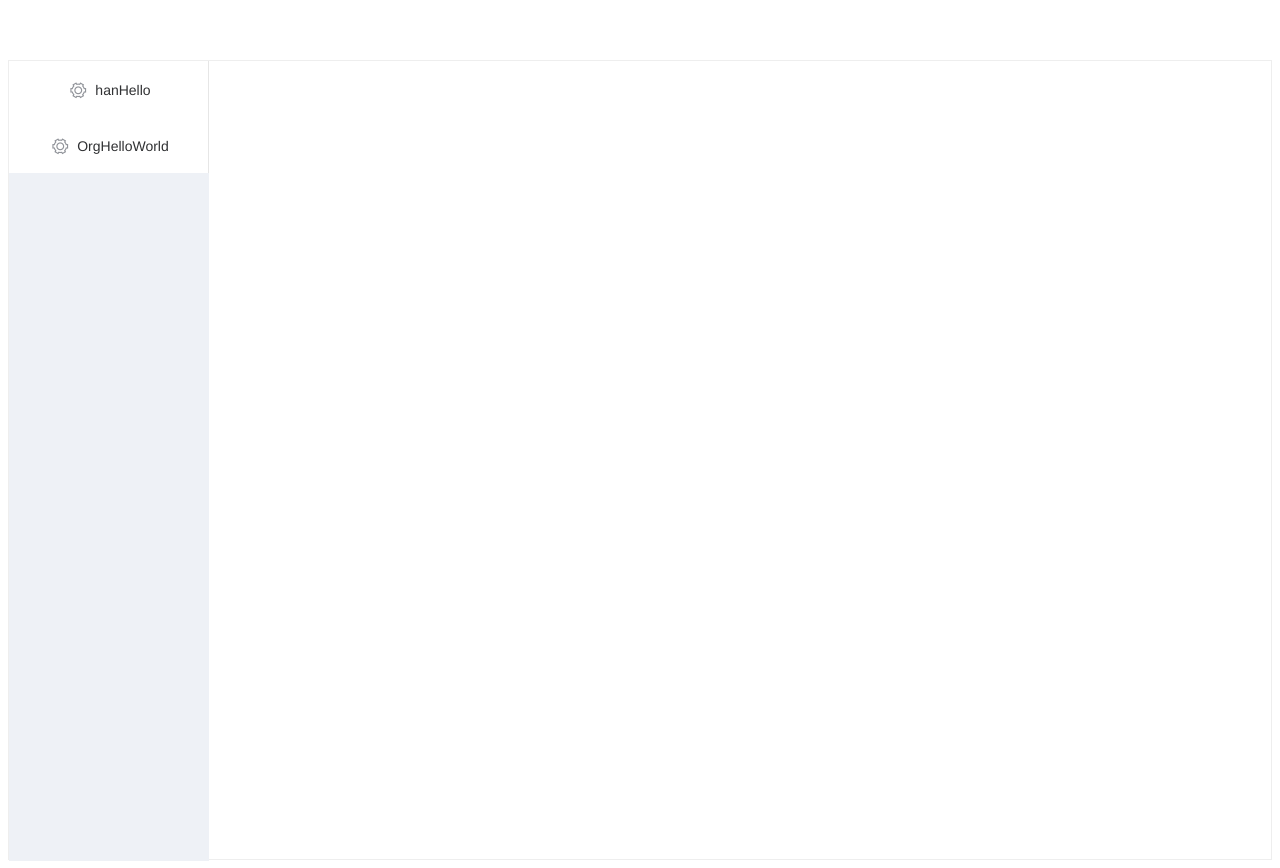
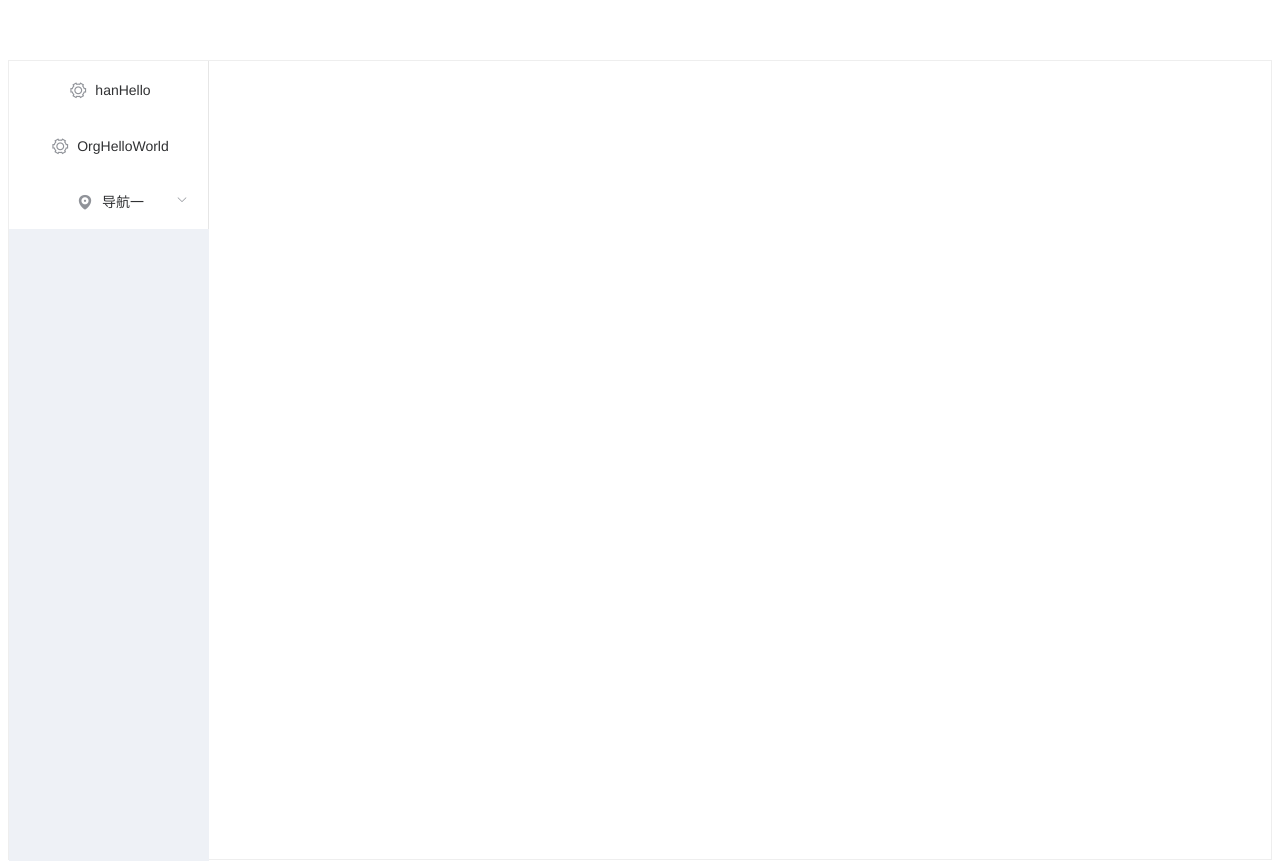
Before and after one commit to TheLastMorty/Vue_demo, a Vue app in the folder demo1/: page /#/ in a window 1280 px wide. Built offline with nearby package versions, Linux system fonts and the light colour scheme.

Commit message:
添加导航栏下拉选项

```diff
--- a/demo1/src/components/AsideNavigation.vue
+++ b/demo1/src/components/AsideNavigation.vue
@@ -7,10 +7,14 @@
     <el-menu >
       <NavigationItem NavigationName="OrgHelloWorld" to="Org" index=2></NavigationItem>
     </el-menu>
+    <el-menu>
+      <SubNavigation></SubNavigation>
+    </el-menu>
   </el-aside>
 </template>
 <script>
 import NavigationItem from "./NavigationItem.vue";
+import SubNavigation from "./SubNavigation.vue";
 
 export default {
    data() {
@@ -24,7 +28,7 @@ export default {
    methods:{
    },
    components:{
-    NavigationItem
+    NavigationItem,SubNavigation
    }
 }
 </script>
--- /dev/null
+++ b/demo1/src/components/SubNavigation.vue
@@ -0,0 +1,32 @@
+<template>
+    <el-submenu index=100>
+      <template slot="title">
+        <i class="el-icon-location"></i>
+        <span>导航一</span>
+      </template>
+      <el-menu-item-group>
+        <el-menu-item v-for="(name,index) in names"></el-menu-item>
+
+
+      </el-menu-item-group>
+    </el-submenu>
+</template>
+<script>
+export default {
+   data() {
+      return {
+      }
+   },
+   created(){
+   },
+   computed:{
+   },
+   methods:{
+   },
+   props:["names","index"]
+
+}
+</script>
+<style lang="scss" scoped>
+
+</style>
```
